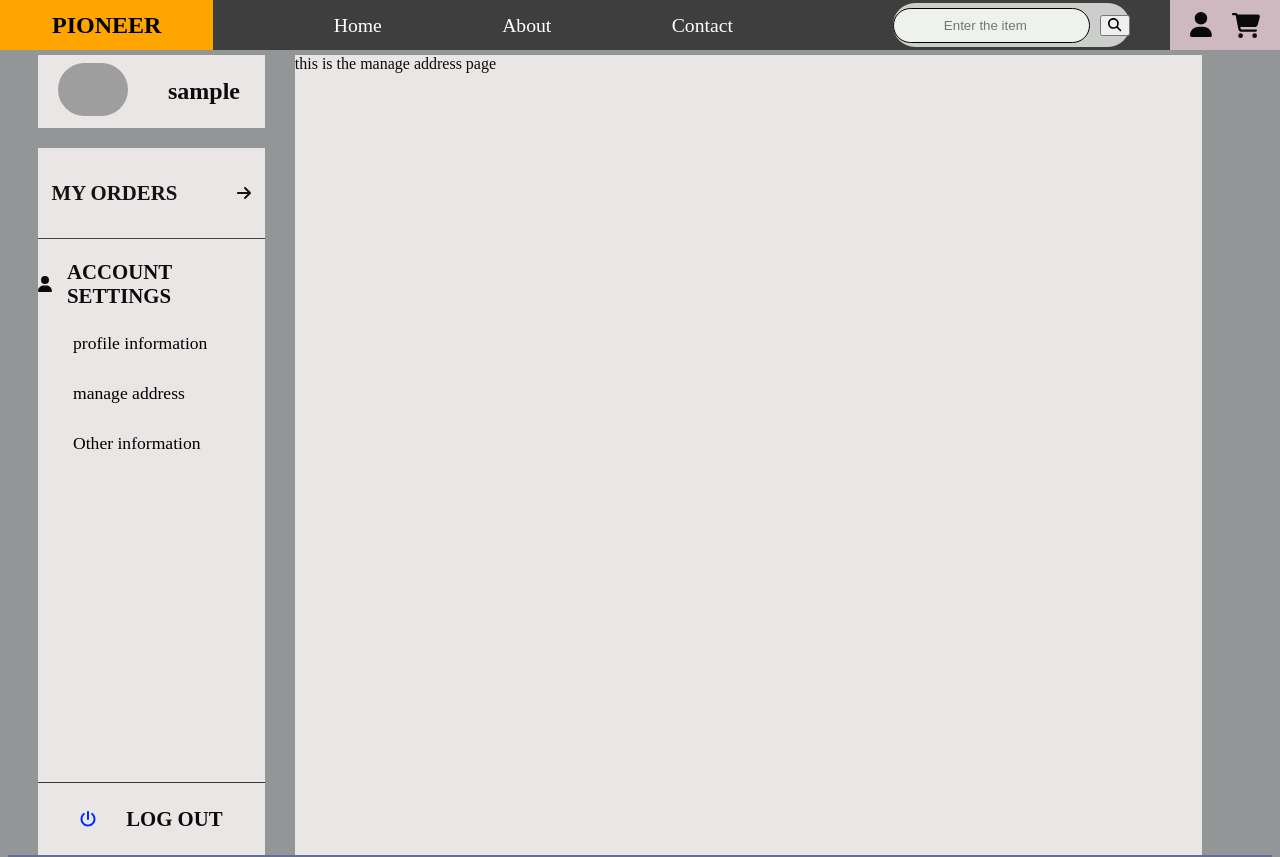
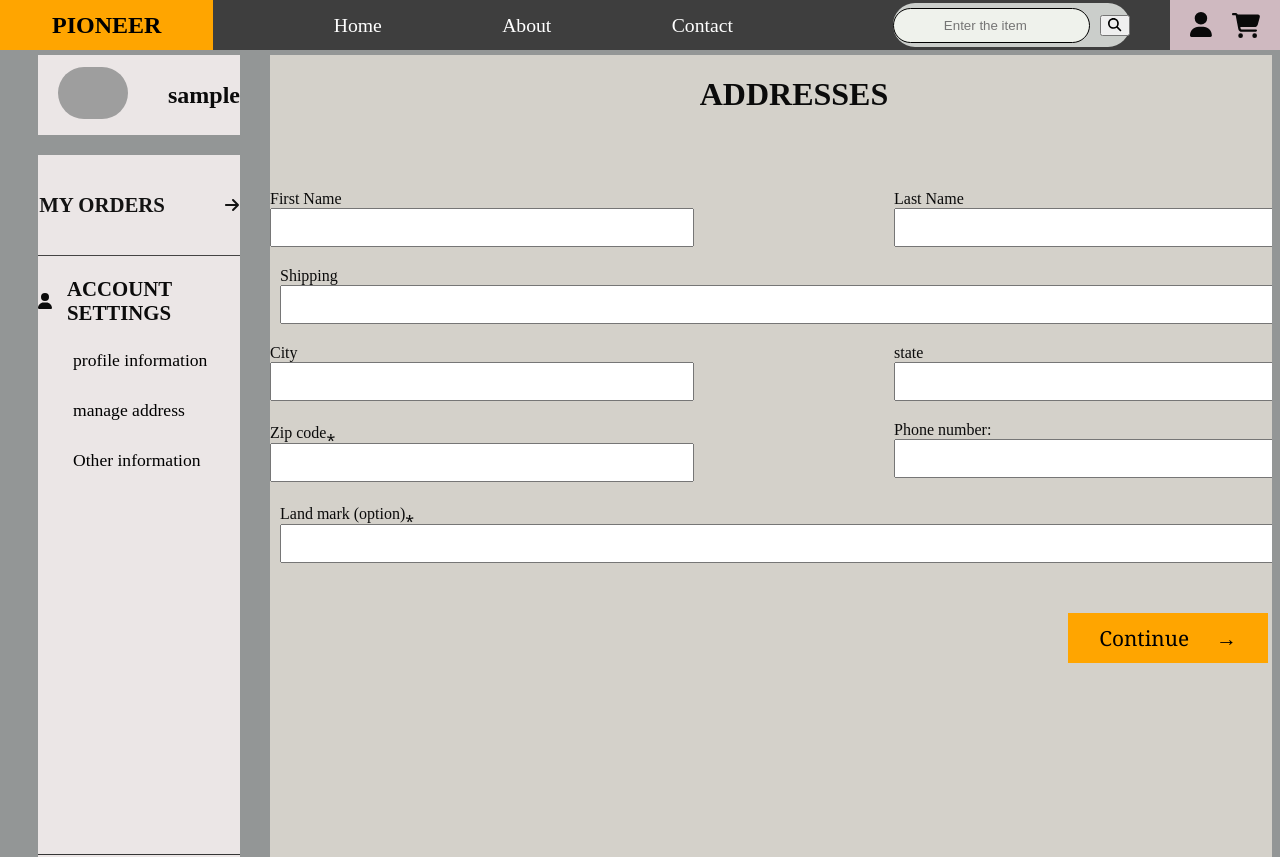
Before and after one commit to RakeshPegu/E-commece-mod, a React (Vite) app in the folder client/my-react-app/: page /profile/1/manage_address in a window 1280 px wide. Shown: the top 857 px of the page. Built offline with nearby package versions, Linux system fonts and the light colour scheme; sample sign-in values are in the browser's storage; grey boxes are pictures that could not be loaded.

Commit message:
adding manage address page

```diff
--- a/client/my-react-app/src/components/Footer/Footer.jsx
+++ b/client/my-react-app/src/components/Footer/Footer.jsx
@@ -4,6 +4,7 @@ import { FontAwesomeIcon } from '@fortawesome/react-fontawesome';
 import { faFacebook, faXTwitter, faLinkedin, faSquareFacebook, faSquareInstagram } from '@fortawesome/free-brands-svg-icons';
 import { library } from '@fortawesome/fontawesome-svg-core';
 import { faS, fas } from '@fortawesome/free-solid-svg-icons';
+import { Link } from 'react-router-dom';
 
 library.add(fas, faS, faSquareFacebook, faLinkedin, faXTwitter, faSquareInstagram)
 const Footer = () => {
@@ -47,10 +48,11 @@ const Footer = () => {
          </div>
 
          <div className="logo">
-         <FontAwesomeIcon icon="fa-brands fa-linkedin" />
-         <FontAwesomeIcon icon="fa-brands fa-square-facebook" />
-         <FontAwesomeIcon icon="fa-brands fa-x-twitter" />
-         <FontAwesomeIcon icon="fa-brands fa-square-instagram" />
+         <Link to='#'><FontAwesomeIcon icon="fa-brands fa-linkedin" /></Link>
+         <Link to='#' ><FontAwesomeIcon icon="fa-brands fa-square-facebook" /></Link>
+         <Link to='#' ><FontAwesomeIcon icon="fa-brands fa-x-twitter" /></Link>
+         <Link to='#'><FontAwesomeIcon icon="fa-brands fa-square-instagram" /></Link>
+
 
          </div>
 
--- a/client/my-react-app/src/lib/apiRequest.js
+++ b/client/my-react-app/src/lib/apiRequest.js
@@ -1,6 +1,6 @@
 import axios from 'axios'
 const apiRequest = new axios.create({
-    baseURL: "https://e-commece-mod2.onrender.com/api",
+    baseURL: "http://localhost:5500/api",
     withCredentials:true
 })
 export default apiRequest;
--- a/client/my-react-app/src/routes/MangageAddress/MangageAddress.jsx
+++ b/client/my-react-app/src/routes/MangageAddress/MangageAddress.jsx
@@ -4,7 +4,52 @@ import './manageAddress.scss';
 const MangageAddress = () => {
   return (
     <div className="manageAddress">
-      this is the manage address page
+      <h1>ADDRESSES</h1>
+      <div className="content">
+        <form>
+          <div className="name">
+            <div className="firstname">
+              <label htmlFor="firstname">First Name</label>
+              <input type='text'/>
+            </div>
+            <div className="lastname">
+              <label htmlFor="lastname">Last Name</label>
+              <input type='text'/>
+            </div>
+          </div>
+          <div className="shipping">
+            <label htmlFor="shipping">Shipping</label>
+            <input type='text'/>
+          </div>
+          <div className="adr">
+            <div className="city">
+              <label htmlFor='city'>City</label>
+              <input type='text'/>
+            </div>
+            <div className="state">
+              <label htmlFor="states">state</label>
+              <input type='text'/>
+            </div>
+
+          </div>
+          <div className="number">
+          <div className="code">
+              <label htmlFor='code'>Zip code⁎</label>
+              <input type='text'/>
+            </div>
+          <div className="phone">
+            <label htmlFor="phone">Phone number:</label>
+            <input type='number'/>
+          </div>
+          </div>
+          <div className="land">
+            <label htmlFor="land">Land mark (option)⁎</label>
+            <input type='tex'/>
+          </div>
+         <div className="btn"><button type='submit'>Continue &nbsp; &nbsp;  →</button></div>
+
+        </form>
+      </div>
     </div>
   );
 };
--- a/client/my-react-app/src/routes/MangageAddress/manageAddress.scss
+++ b/client/my-react-app/src/routes/MangageAddress/manageAddress.scss
@@ -0,0 +1,139 @@
+.manageAddress{
+    display: flex;
+    justify-content: center;
+    flex-direction: column;
+    background-color: rgb(212, 209, 202);
+    height: 111.5vh;
+
+    h1{
+        text-align: center;
+    }
+    .content{
+
+        width: 100%;
+        height: 100vh;
+
+        form{
+
+            height: 90vh;
+            display: flex;
+            flex-direction: column;
+
+            input{
+                &:active{
+                    border: .4px solid black;
+                }
+            }
+
+            gap: 20px;
+            .name{
+                display: flex;
+                flex-direction: row;
+                gap: 0px 200px;
+                justify-content: space-around;
+                input{
+                    width: 400px;
+                    padding: 10px;
+                }
+                .firstname{
+                    display: flex;
+                    flex-direction: column;
+
+
+                }
+                .lastname{
+                    display: flex;
+                    flex-direction: column;
+
+                }
+            }
+            .shipping{
+                display: flex;
+                flex-direction: column;
+
+
+                label{
+                    margin-left: 10px;
+                }
+                input{
+                    padding: 10px;
+                    width: 95%;
+                    margin-left: 10px;
+                }
+            }
+            .adr{
+                display: flex;
+                flex-direction: row;
+                gap: 0px 200px;
+                justify-content: space-around;
+                input{
+                    padding: 10px;
+                    width: 400px;
+                }
+                .city{
+                    display: flex;
+                    flex-direction: column;
+
+                }
+                .state{
+                    display: flex;
+                    flex-direction: column;
+                }
+
+            }
+            .number{
+
+                display: flex;
+                flex-direction: row;
+                gap: 0px 200px;
+                justify-content: space-around;
+                input{
+                    padding: 10px;
+                    width: 400px;
+                }
+                .phone{
+                    display: flex;
+                    flex-direction: column;
+
+                }
+                .code{
+                    display: flex;
+                    flex-direction: column;
+                }
+            }
+            .btn{
+                display: flex;
+                flex-direction: row;
+                justify-content: flex-end;
+                margin-top: 30px;
+                button{
+                    margin-right: 50px;
+                    height: 50px;
+                    width: 200px;
+                    cursor: pointer;
+                    font-size: 1.3em;
+                    font-family: Cambria, Cochin, Georgia, Times, 'Times New Roman', serif;
+                    background-color: orange;
+                    border: none;
+                    transition: all .4s  ease;
+                    &:hover{
+                        box-shadow: 8px 10px  black;
+                    }
+                }
+            }
+            .land{
+                display: flex;
+                flex-direction: column;
+                label{
+                    margin-left: 10px;
+                }
+                input{
+                    padding: 10px;
+                    width: 95%;
+                    margin-left: 10px;
+                }
+            }
+
+        }
+    }
+}
--- a/client/my-react-app/src/routes/ProfileLayout/profile.scss
+++ b/client/my-react-app/src/routes/ProfileLayout/profile.scss
@@ -4,7 +4,7 @@ body{
     background-color: rgb(147, 150, 150);
     .profile{
         display: flex;
-        height: 100vh;
+        height: 120vh;
 
 
         .left{
@@ -124,7 +124,7 @@ body{
 
         }
         .right{
-            background-color:  rgb(235, 230, 230);
+
             flex:2;
             margin-left: 30px;
             margin-right: 70px;
--- a/client/my-react-app/src/routes/ProfilePage/profilePage.scss
+++ b/client/my-react-app/src/routes/ProfilePage/profilePage.scss
@@ -1,7 +1,8 @@
 .profilePage{
     display: flex;
     flex-direction: column;
-    height: 100vh;
+    background-color: rgb(240, 238, 233);
+    height: 111.5vh;
 
 
     .top{
```
